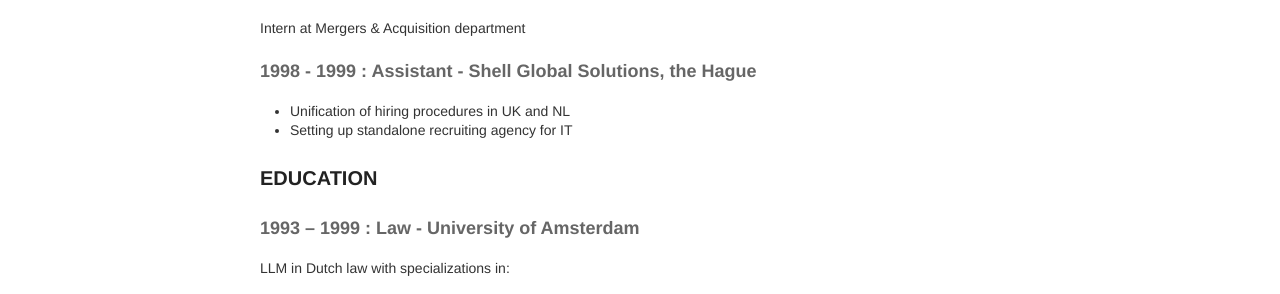
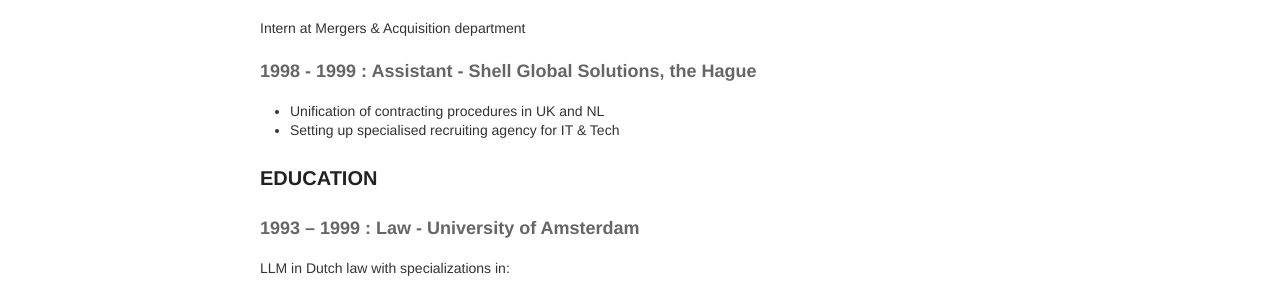
Before and after one commit to fprisse/fprisse.github.io, a Jekyll site: the page index.html, which Jekyll copies as it is, in a window 1280 px wide. Shown: the part 851-1145 px from the top of the page. Built offline with Jekyll 4.4.1, drawn with Linux system fonts in a browser that asks for light colours; comment, search, counter and statistics services are not loaded.

Commit message:
Update index.html

```diff
--- a/index.html
+++ b/index.html
@@ -95,8 +95,8 @@
 
 <h4 id="1998---1999--assistant---shell-global-solutions-the-hague">1998 - 1999 : Assistant - Shell Global Solutions, the Hague</h4>
 <ul>
-  <li>Unification of hiring procedures in UK and NL</li>
-  <li>Setting up standalone recruiting agency for IT</li>
+  <li>Unification of contracting procedures in UK and NL</li>
+  <li>Setting up specialised recruiting agency for IT & Tech</li>
 </ul>
 
 <h3 id="education">EDUCATION</h3>
```
